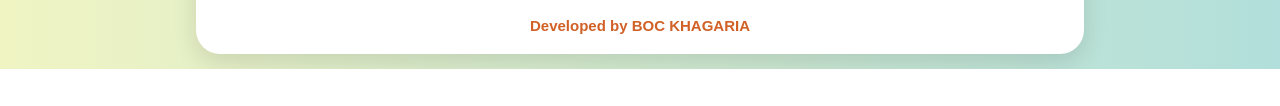
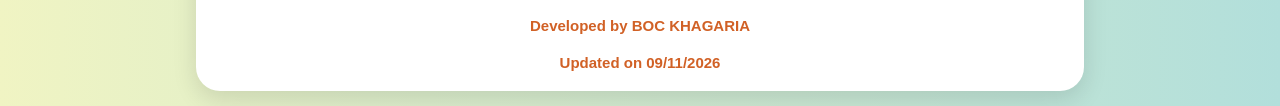
Before and after one commit to FutureWithShivamBR34/www.boc_khagaria.in.com, a plain HTML site: page index.html in a window 1280 px wide. Shown: the part 1276-1382 px from the top of the page. Before the commit the page ends 1345 px from the top, so only its background shows below. Drawn offline with Linux system fonts and the light colour scheme.

Commit message:
Add update date to footer in index.html

```diff
--- a/index.html
+++ b/index.html
@@ -343,6 +343,7 @@ h2 {
   </div>
 
   <div class="animated-footer">Developed by BOC KHAGARIA</div>
+  <div class="animated-footer">Updated on 09/11/2026</div>
 
 </div>
 
```
